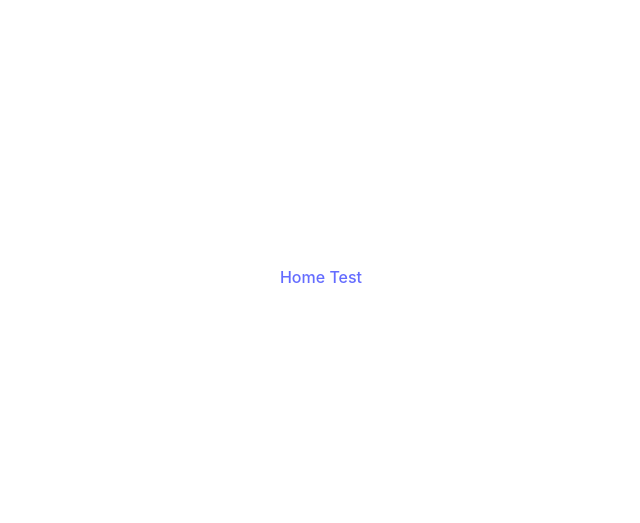
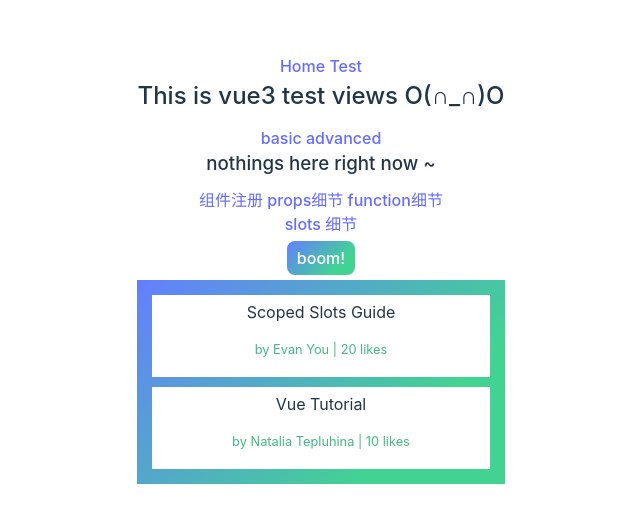
Before and after one commit to callmeswing/vue3_demos, a Vue app: page /test/advanced/slots in a window 1280 px wide. Before the commit this address had no page. Shown: the part 123-646 px from the top of the page, without its empty margins (319-959 px from the left). Built offline with nearby package versions, Linux system fonts and the light colour scheme.

Commit message:
finish slots

```diff
--- /dev/null
+++ b/src/components/advanced/FancyButton.vue
@@ -0,0 +1,19 @@
+<template>
+  <button class="fancy-btn">
+    <slot></slot>
+  </button>
+</template>
+
+<script setup lang="ts"></script>
+
+<style>
+.fancy-btn {
+  color: #fff;
+  background: linear-gradient(315deg, #42d392 25%, #647eff);
+  border: none;
+  padding: 5px 10px;
+  margin: 5px;
+  border-radius: 8px;
+  cursor: pointer;
+}
+</style>
--- /dev/null
+++ b/src/components/advanced/FancyList.vue
@@ -0,0 +1,44 @@
+<template>
+  <ul>
+    <li v-if="!items.length">Loading...</li>
+    <li v-for="item in items">
+      <!-- 具名插槽多次利用 name的item是字面量 v-bind的item是对向型式的传递props-->
+      <slot name="item" v-bind="item" />
+    </li>
+  </ul>
+</template>
+
+<script setup lang="ts">
+import { ref } from "vue";
+// 没用到
+// const props = defineProps(["api-url", "per-page"]);
+
+type Item = {
+  body: string;
+  username: string;
+  likes: number;
+};
+
+const items = ref<Item[]>([]);
+
+// mock remote data fetching
+setTimeout(() => {
+  items.value = [
+    { body: "Scoped Slots Guide", username: "Evan You", likes: 20 },
+    { body: "Vue Tutorial", username: "Natalia Tepluhina", likes: 10 },
+  ];
+}, 3000);
+</script>
+
+<style scoped>
+ul {
+  list-style-type: none;
+  padding: 5px;
+  background: linear-gradient(315deg, #42d392 25%, #647eff);
+}
+li {
+  padding: 5px 20px;
+  margin: 10px;
+  background: #fff;
+}
+</style>
--- /dev/null
+++ b/src/components/advanced/Models.vue
@@ -0,0 +1,4 @@
+<template>
+  <div></div>
+</template>
+<script setup lang="ts"></script>
--- /dev/null
+++ b/src/components/advanced/Slots.vue
@@ -0,0 +1,133 @@
+<style scoped>
+.meta {
+  font-size: 0.8em;
+  color: #42b883;
+}
+</style>
+
+<template>
+  <FancyButton>boom!</FancyButton>
+  <FancyList api-url="url" :per-page="10">
+    <!-- 解构作用域插槽的传参 -->
+    <template #item="{ body, username, likes }">
+      <div class="item">
+        <p>{{ body }}</p>
+        <p class="meta">by {{ username }} | {{ likes }} likes</p>
+      </div>
+    </template>
+  </FancyList>
+</template>
+<script setup lang="ts">
+import FancyButton from "./FancyButton.vue";
+import FancyList from "./FancyList.vue";
+
+/**
+ * 	插槽：组件接收模板
+ * 	<slot><slot/> slot元素是一个插槽出口 slot outlet	父元素提供插槽内容 slot content
+ *
+ * 	作用领：
+ * 	插槽内容可以访问父组件的数据作用域，这并不奇怪，因为内容本身就是在父组件模板中定义的。
+ * 	也因此，插槽内容无法访问子组件的数据。Vue模板中的表达式只能访问其定义时所处的作用域，同JS的词法作用域。
+ *
+ * 	默认内容：
+ * 	父组件没有提供任何插槽内容时生效
+ * 	<slot>deafult content<slot/>
+ *
+ *	具名插槽：
+		通过特殊的attribute name 分配唯一ID
+		带有name就是具名插槽，没有name的插槽出口会隐式的命名为default
+			<slot name="main"></slot>
+		而在父组件，需要 带v-slot指令的<template>元素指定内容到达的插槽名称
+			<MyComponent>
+				<template v-slot: main>
+					<!-- 插槽具体内容 -->
+				</template>
+			</MyComponent>
+	  ❗ v-slot指令 缩写#
+	  			<template #main>
+
+		同是传递具名插槽内容 和 默认插槽内容
+		所有顶级的非<template>内容会被隐式视为默认插槽的内容
+			<MyComponent>
+				<template #header>
+    				<h1>Here might be a page title</h1>
+ 				 </template>
+
+  				<!-- 隐式的默认插槽 -->
+  				<p>A paragraph for the main content.</p>
+  				<p>And another one.</p>
+
+  				<template #footer>
+    				<p>Here's some contact info</p>
+  				</template>
+			</MyComponent>
+
+ *	条件插槽：
+		根据是否有内容传入插槽而决定是否进行渲染
+		通过 v-if与$slot 结合实现
+		<div v-if="$slot.main">
+			<slot name="main">
+		<div/>
+		如果没有指定到main的内容传入 这整个div都不会渲染
+
+ *  动态插槽名：
+		同模板语法 中的动态指令参数(置于方括号中) ❗ 可以用于定义动态的插槽名：
+			<template v-slot:[dynamicSlotName]>
+			</template>
+		缩写如下：
+			<template #[dynamicSlotName]>
+			</template>
+		语法限制也一样：动态参数表达式因为某些字符的缘故有一些语法限制，比如空格和引号，在 HTML attribute 名称中都是不合法的
+		动态参数(表达式)过于复杂的情况下，建议用computed替代
+
+		💡这里提到一个有趣的点：即为什么模板中建议使用 kebab-case 来声明和传递参数
+		因为 假设是写在DOM的内嵌模板中，大写会被转化为小写，如oneAttr会被转为oneattr，虽然通常不会用到DOM内嵌模板的方式，但想必是与之相关的
+
+ * 	作用域插槽：
+		基于开头提到的插槽的作用域问题，可能存在需求：某些时候需要用到子组件作用域的数据！
+		方案：让子组件在渲染时将一部分数据提供给插槽
+
+		情况1：默认插槽
+			子组件传递数据 通过像对组件传递props一样
+			<div>
+				<slot :text="..." :count="">
+			</div>
+			父组件接受并使用 (这里的v-slot跟具名不一样❗ 具名是在template中使用v-slot 并且具名是: 不是=)
+			<MyComponent v-slot="slotProps">
+				{{ slotProps.text }}
+			</MyComponent>
+			父组件也可以解构
+			<MyComponent v-slot={ name, count}>
+				{{ name }}
+			</MyComponent>
+
+		情况2：具名插槽
+			传递 ❗那么是Vue保留的特殊attribute，因此不会作为props传递给插槽(毕竟这里是具名！name是用于指定插槽名称的)
+			<div>
+				<slot name="my-slot" message="123">
+			</div>
+			接收
+			<MyComponent>
+				<template v-slot:my-slot="slotProps">
+					{{ slotProps}}
+				</template>
+			</MyComponent>
+			接收(缩写)
+			<MyComponent>
+				<template #my-slot="slotProps">
+					{{ slotProps}}
+				</template>
+			</MyComponent>
+
+		情况3：都有...
+			其实是同具名一样，在接收端(父组件)显式的为默认插槽的内容包装一层<template>并指定名称为default
+			也不能在组件上(最外层)接收参数，必须是对应传props的插槽内才能接收使用
+			<MyComponent>
+  				<template #default="{ message }">
+    				<p>{{ message }}</p>
+  				</template>
+			</MyComponent>
+ */
+
+// ❗无渲染组件：没有渲染内容(可能只包含了逻辑而渲染内容通过插槽交给了别的组件)
+</script>
--- a/src/router/testRoutes.ts
+++ b/src/router/testRoutes.ts
@@ -48,4 +48,8 @@ export const testAdvancedRoutes: Array<RouteRecordRaw> = [
     path: "functions",
     component: () => import("@testAdvanced/Functions.vue"),
   },
+  {
+    path: "slots",
+    component: () => import("@testAdvanced/Slots.vue"),
+  },
 ];
--- a/src/views/TestAdvanced.vue
+++ b/src/views/TestAdvanced.vue
@@ -6,6 +6,8 @@
     </router-link>
     <router-link to="/test/advanced/props">props细节 </router-link>
     <router-link to="/test/advanced/functions">function细节 </router-link>
+    <br />
+    <router-link to="/test/advanced/slots">slots 细节 </router-link>
   </nav>
   <main><router-view /></main>
 </template>
```
Also changed, not shown: src/components/advanced/Attrs.vue (added, +14 -0 lines).
